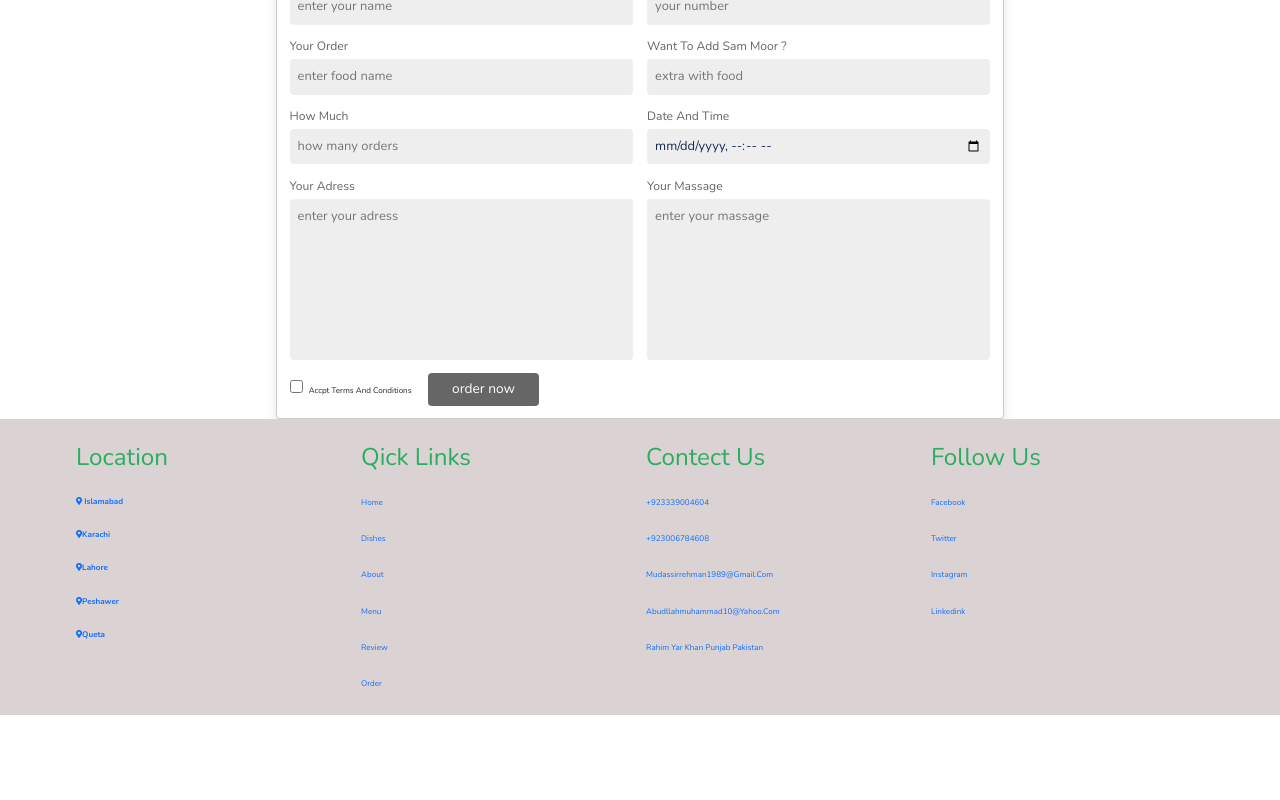
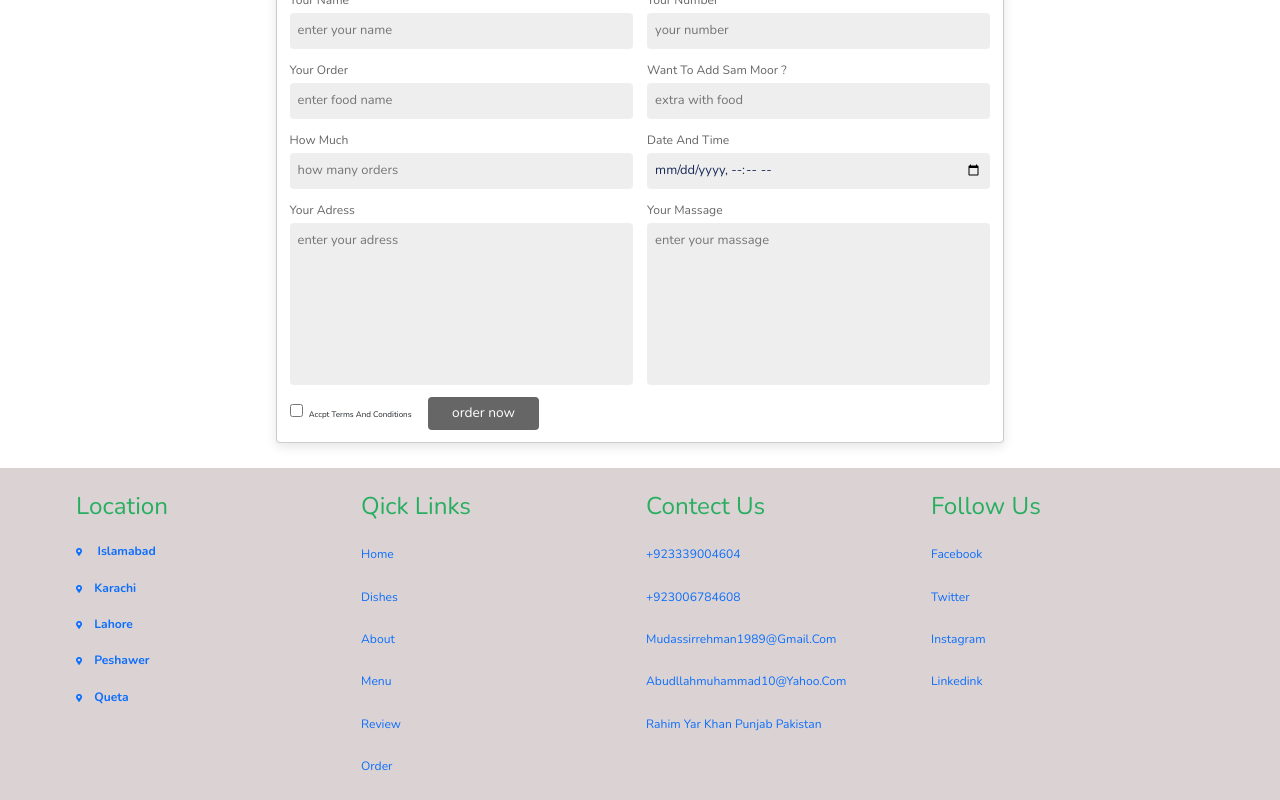
Before and after one commit to Mudassirrahman/Stiller-bakers, a React (Create React App) app: page / in a window 1280 px wide. Shown: the part 4236-5036 px from the top of the page. Before the commit the page ends 4951 px from the top, so only its background shows below. Built offline with nearby package versions, Linux system fonts and the light colour scheme.

Commit message:
css improved

```diff
--- a/src/Component/Footer.jsx
+++ b/src/Component/Footer.jsx
@@ -12,51 +12,51 @@ export default function Footer() {
                   className="fas fa-map-marker-alt"
                   href="https://www.google.com/maps/place/Shah+Faisal+Masjid/@33.7295198,73.0349649,17z/data=!3m1!4b1!4m5!3m4!1s0x38dfbefce01e6917:0x3e66e0de3e2598c0!8m2!3d33.7295198!4d73.0371536"
                 >
-                  <span className="loc"> islamabad</span>
+                  <span className="loc ps-4 fs-4"> islamabad</span>
                 </a>
                 <a className="fas fa-map-marker-alt" href="#">
-                  <span className="loc">karachi</span>
+                  <span className="loc ps-4 fs-4">karachi</span>
                 </a>
                 <a className="fas fa-map-marker-alt" href="#">
-                  <span className="loc">lahore</span>
+                  <span className="loc ps-4 fs-4">lahore</span>
                 </a>
                 <a className="fas fa-map-marker-alt" href="#">
-                  <span className="loc">peshawer</span>
+                  <span className="loc ps-4 fs-4">peshawer</span>
                 </a>
                 <a className="fas fa-map-marker-alt" href="#">
-                  <span className="loc">queta</span>
+                  <span className="loc ps-4 fs-4">queta</span>
                 </a>
               </div>
             </div>
             <div className="col-3 mt-5 mb-5">
               <h3 className="mb-5"> qick links</h3>
               <div className="d-flex flex-column gap-5">
-                <a href="#home">home</a>
-                <a href="#dishes">dishes</a>
-                <a href="#about">about</a>
-                <a href="#menu">menu</a>
-                <a href="#review">review</a>
-                <a href="#order">order</a>
+                <a className="fs-4" href="#home">home</a>
+                <a className="fs-4" href="#dishes">dishes</a>
+                <a className="fs-4" href="#about">about</a>
+                <a className="fs-4" href="#menu">menu</a>
+                <a className="fs-4" href="#review">review</a>
+                <a className="fs-4" href="#order">order</a>
               </div>
             </div>
 
             <div className="col-3 mt-5 mb-5">
               <h3 className="mb-5">contect us</h3>
               <div className="d-flex flex-column gap-5">
-                <a href="#">+923339004604</a>
-                <a href="#">+923006784608</a>
-                <a href="#">mudassirrehman1989@gmail.com</a>
-                <a href="#">abudllahmuhammad10@yahoo.com</a>
-                <a href="#">rahim yar khan punjab pakistan</a>
+                <a className="fs-4"  href="#">+923339004604</a>
+                <a className="fs-4"  href="#">+923006784608</a>
+                <a className="fs-4"  href="#">mudassirrehman1989@gmail.com</a>
+                <a className="fs-4"  href="#">abudllahmuhammad10@yahoo.com</a>
+                <a className="fs-4"  href="#">rahim yar khan punjab pakistan</a>
               </div>
             </div>
             <div className="col-3 mt-5 mb-5">
               <h3 className="mb-5">follow us</h3>
               <div className="d-flex flex-column gap-5">
-                <a href="#">facebook</a>
-                <a href="#">twitter</a>
-                <a href="#">instagram</a>
-                <a href="#">linkedink</a>
+                <a className="fs-4"  href="#">facebook</a>
+                <a className="fs-4"  href="#">twitter</a>
+                <a className="fs-4"  href="#">instagram</a>
+                <a className="fs-4"  href="#">linkedink</a>
               </div>
             </div>
           </div>
--- a/src/Component/Order.jsx
+++ b/src/Component/Order.jsx
@@ -16,7 +16,7 @@ export default function Order() {
 
   return (
     <>
-      <section className="container order" id="order">
+      <section className="container order mt-5 mb-5 " id="order">
         <h3 className="sub-heading">order now</h3>
         <h1 className="heading"> free and fast</h1>
         <form onSubmit={handleSubmit}>
@@ -63,93 +63,3 @@ export default function Order() {
     </>
   );
 }
-
-
-
-
-
-// import React, {useState} from "react";
-
-// export default function Order(){
-
-
-// const [name,setName]   = useState("");
-// const [num,setNum]     = useState("");
-// const [order,setOrder] = useState("");
-// const [extra,setExtra] = useState("");
-// const [cnt,setCnt]     = useState("");
-// const [date,setDate]   = useState("");
-// const [adress,setAdress] = useState("");
-// const [msg,setMsg]     = useState("");
-// const [tnc,setTnc]     = useState(true);
-
-// function submit (){
-//   alert(`
-//    "your name "       ${name},
-//    "your number"      ${num},
-//    "your order "      ${order},
-//    "extra edition"    ${extra},
-//    "order quantity"   ${cnt},
-//    "order date"       ${date},
-//    "your adress"      ${adress},
-//    "your massage"     ${msg},
-//    "you are agree"    ${tnc} `
-//    );
-// }
-
-
-//   // function getFormData (e) {
-//   //   e.preventDefault()
-//   // }
-//     return(<>
-
-//         <section className="order" id="order">
-//     <h3 className="sub-heading">order now</h3>
-//     <h1 className="heading"> free and fast</h1>
-//     {/* <form onSubmit ={getFormData} >  */}
-//     <form>
-//     <div className="inputbox">
-//       <div className="input">
-//          <span>your name</span>
-//          <input type="text" placeholder="enter your name" onChange={(e)=>setName(e.target.value)} />
-//       </div>
-//       <div className="input">
-//         <span>your number</span>
-//         <input type="number" placeholder="your number" onChange={(e)=>setNum(e.target.value)}/>
-//       </div>
-//     </div>
-
-//         <div className="inputbox">
-//            <div className="input">
-//             <span>your order</span>
-//             <input type="text" placeholder="enter food name" onChange={(e)=>setOrder(e.target.value)}/>
-//           </div>
-//           <div className="input">
-//             <span>want to add sam moor ?</span>
-//             <input type="text" placeholder="extra with food" onChange={(e)=>setExtra(e.target.value)} />
-//           </div>
-//                 <div className="input">
-//                   <span>how much</span>
-//                   <input type="text" placeholder="how many orders" onChange={(e)=>setCnt(e.target.value)}/>
-//                 </div>
-//                 <div className="input">
-//                   <span>date and time</span>
-//                   <input type="datetime-local" onChange={(e)=>setDate(e.target.value)} />
-//                 </div>
-//           <div className="input">
-//             <span>your adress</span>
-//             <textarea type="text" placeholder="enter your adress" id="" cols="30" rows="10" onChange={(e)=>setAdress(e.target.value)}>
-//             </textarea>
-//           </div>
-//           <div className="input">
-//             <span>your massage</span>
-//              <textarea type="text" placeholder="enter your massage" id="" cols="30" rows="10" onChange={(e)=>setMsg(e.target.value)}>
-//              </textarea>
-//           </div>
-//         </div>
-//         <input type="checkbox"/><span className="trms" onChange={(e)=>setTnc(e.target.checked)}>Accpt terms and conditions</span>
-//         <input type="submit" value="order now" className="btn" onClick={submit} />
-//   </form>
-// </section>
-//     </>)
-// }
--- a/src/index.css
+++ b/src/index.css
@@ -767,7 +767,7 @@ padding: 0 2rem 0 .5rem;
 
 
 
-.footer .menu-box-container{
+.footer .box-container{
 
   display: grid;
   grid-template-columns: repeat(auto-fit, minmax(25rem, 1fr));
@@ -777,26 +777,26 @@ padding: 0 2rem 0 .5rem;
 }
 
 
-.footer .menu-box-container .box h3{
+.footer .box-container .box h3{
   padding:.5rem 0;
   font-size: 2.5rem;
   color:#192a56;
 }
 
-.footer .menu-box-container .box a{
+.footer .box-container .box a{
   display: block;
   padding:.5rem 0;
   font-size: 1.5rem;
   text-decoration: none;
   color:black;
 }
-.footer .menu-box-container .box a span.loc{
+.footer .box-container .box a span.loc{
   font-family:'Nunito', sans-serif;
   line-height: 2rem;
   padding-left: 1rem;
 }
 
-.footer .menu-box-container .box a:hover{
+.footer .box-container .box a:hover{
   color:#27ae60;
   text-decoration: underline;
 }
```
